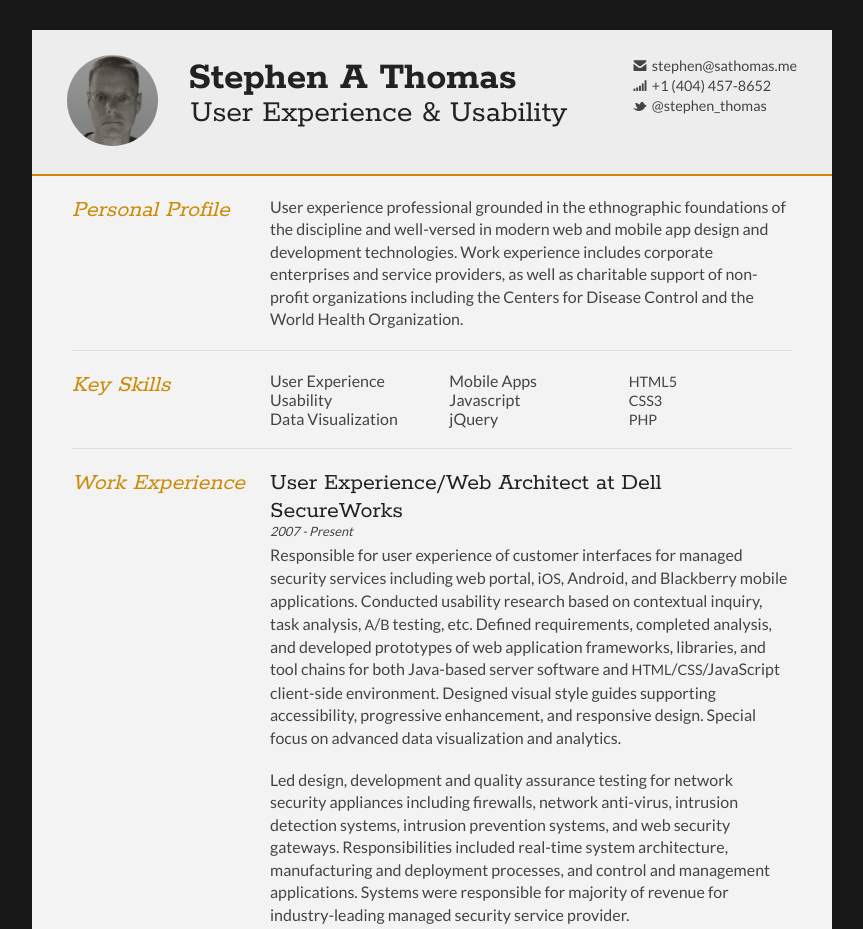
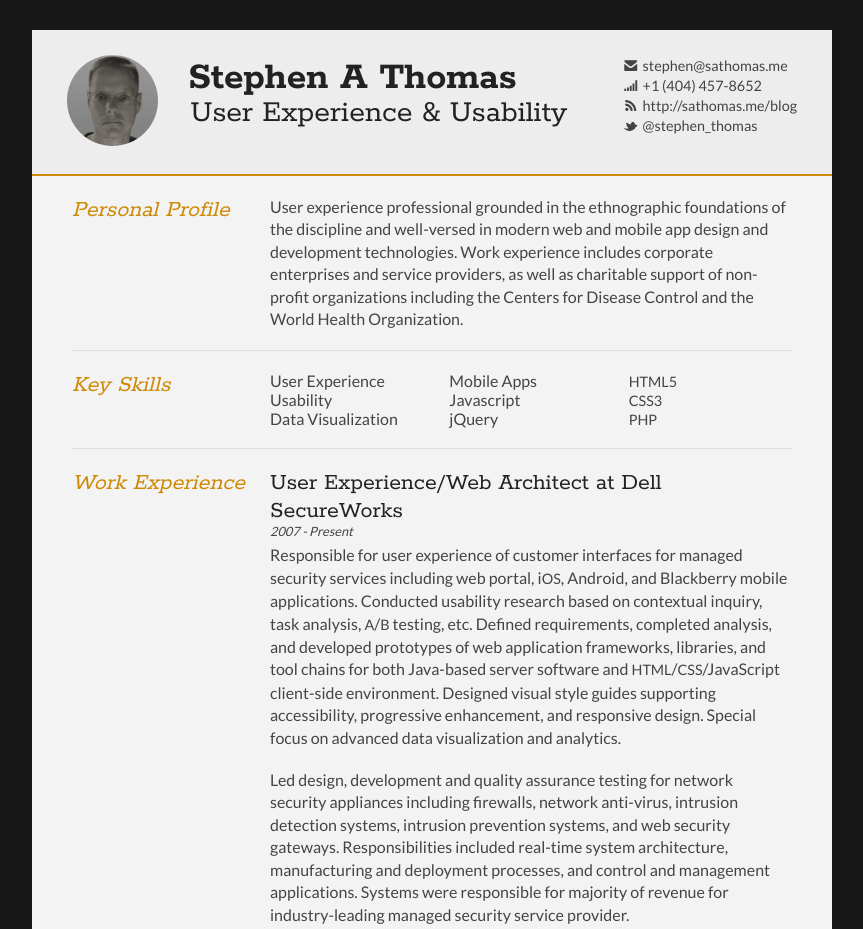
Before and after one commit to sathomas/cv, a plain HTML site: page index.html in a window 1280 px wide. Shown: the top 929 px of the page, without its empty margins (208-1071 px from the left). Drawn offline with Linux system fonts and the light colour scheme.

Commit message:
Added link to blog

```diff
--- a/index.html
+++ b/index.html
@@ -36,6 +36,7 @@ http://www.thomashardy.me.uk/free-responsive-html-css3-cv-template
 			<ul>
 				<li><i class="icon-envelope-alt"></i> <a href="mailto:stephen@sathomas.me" target="_blank">stephen@sathomas.me</a></li>
 				<li><i class="icon-signal"></i> <a href="tel:+14044578652">+1 (404) 457-8652</a></li>
+				<li><i class="icon-rss"></i> <a href="http://blog.sathomas.me">http://sathomas.me/blog</a></li>
 				<li><i class="icon-twitter"></i> <a href="https://twitter.com/#!/@stephen_thomas">@stephen_thomas</a></li>
 			</ul>
 		</div>
```
